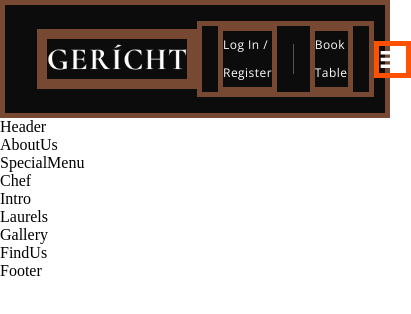
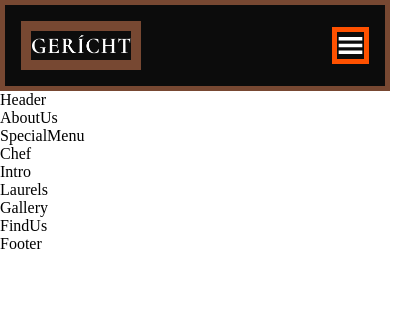
Before and after one commit to Milli-Mi/react-gericht-restaurant, a React (Create React App) app: page / in a window 390 px wide. Shown: the top 314 px of the page, 411 px wide, since content can reach past the window. Built offline with nearby package versions, Linux system fonts and the light colour scheme; a web font is replaced by a local one.

Commit message:
Английский верстка screen logo nav-bar в  медиа запросах verstka screen logo nav-bar v  media zaprosakh screen logo nav-bar layout in media queries

```diff
--- a/src/components/Navbar/Navbar.css
+++ b/src/components/Navbar/Navbar.css
@@ -97,6 +97,32 @@
     right: 20px;
 }
 
+.app__navbar-smallscreen_links {
+    list-style: none;
+
+}
+
+.app__navbar-smallscreen_links li {
+    margin: 2rem;
+    cursor: pointer;
+    color: var(--color-golden);
+    font-size: 2rem;
+    text-align: center;
+    font-family: var(--font-base);
+
+
+}
+
+.app__navbar-smallscreen_links li:hover {
+    color: var(--color-white);
+}
+
+@media  screen and (max-width: 2000px) {
+     .app__navbar-logo img{
+         width: 210px;
+     }
+}
+
 @media  screen and (max-width: 1150px) {
     .app__navbar-links {
         display: none;
@@ -106,3 +132,16 @@
         display: flex;
     }
 }
+
+@media  screen and (max-width: 650px) {
+    .app__navbar {
+        padding: 1rem;
+
+    }
+     .app__navbar-login {
+         display: none;
+     }
+     .app__navbar-logo img{
+        width: 110px;
+    }
+}
--- a/src/components/Navbar/Navbar.jsx
+++ b/src/components/Navbar/Navbar.jsx
@@ -52,7 +52,7 @@
               className='overlay__close'
               onClick={() => setToggleMenu(false)}
             />
-            <ul className='app__navbar-smallscreen-links'>
+            <ul className='app__navbar-smallscreen_links'>
               <li className='p__opensans'>
                 <a href='#home'>Home</a>
               </li>
@@ -71,6 +71,7 @@
             </ul>
           </div>
         )}
+
       </div>
     </nav>
   )
--- a/src/index.css
+++ b/src/index.css
@@ -4,7 +4,7 @@
   --font-base: 'Cormorant Upright', serif;
   --font-alt: 'Open Sans', sans-serif;
 
-  --color-golden: #DCCA87;
+   --color-golden: #DCCA87;
   --color-black: #0C0C0C;
   --color-gray: #545454;
   --color-crimson: #F5EFDB;
```
